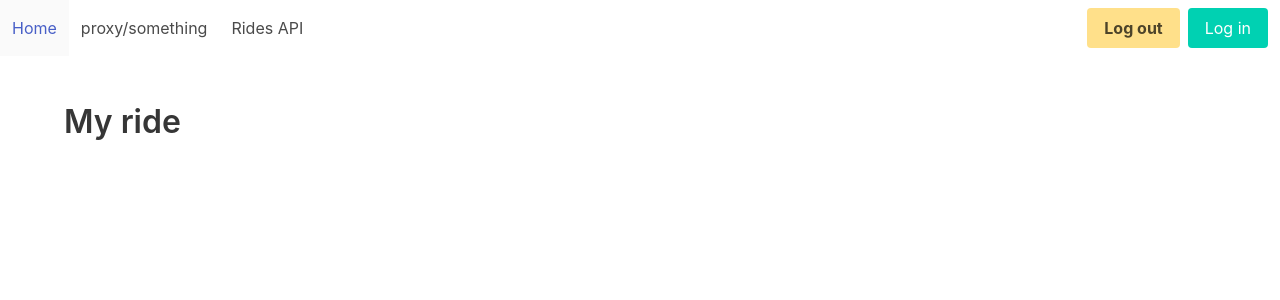
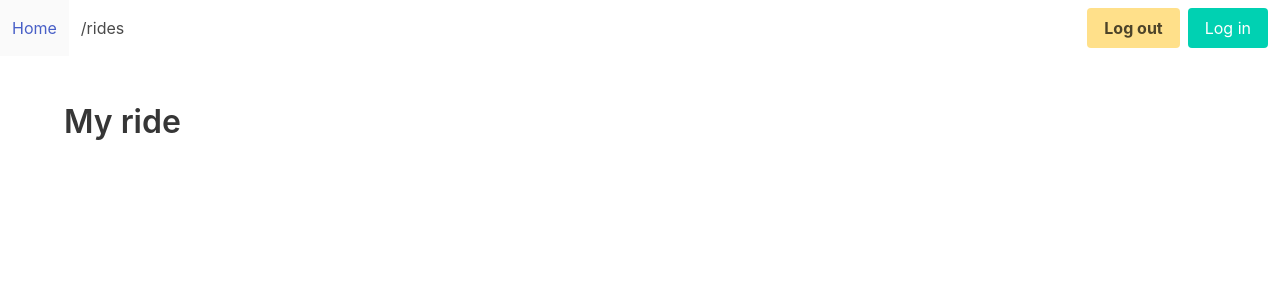
Before and after one commit to kotnikd3/my-ride-api, a Python web app: template api/templates/index.html in a window 1280 px wide. Shown: the top 300 px of the page. Run offline with Jinja, Linux system fonts and the light colour scheme; the template is opened without the code that fills it, so the values that code supplies are empty.

Commit message:
Update proxy endpoint

```diff
--- a/api/templates/index.html
+++ b/api/templates/index.html
@@ -22,11 +22,8 @@
             <a class="navbar-item" href="/">
             Home
             </a>
-            <a class="navbar-item" href="/proxy/something">
-            proxy/something
-            </a>
             <a class="navbar-item" href="/rides">
-                Rides API
+                /rides
             </a>
         </div>
 
```
Also changed, not shown: api/infrastructure/routes.py (+9 -1 lines).
